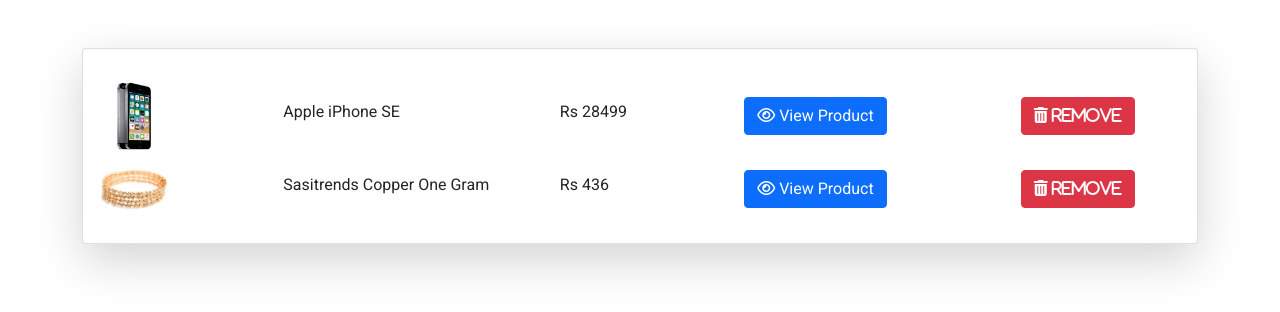
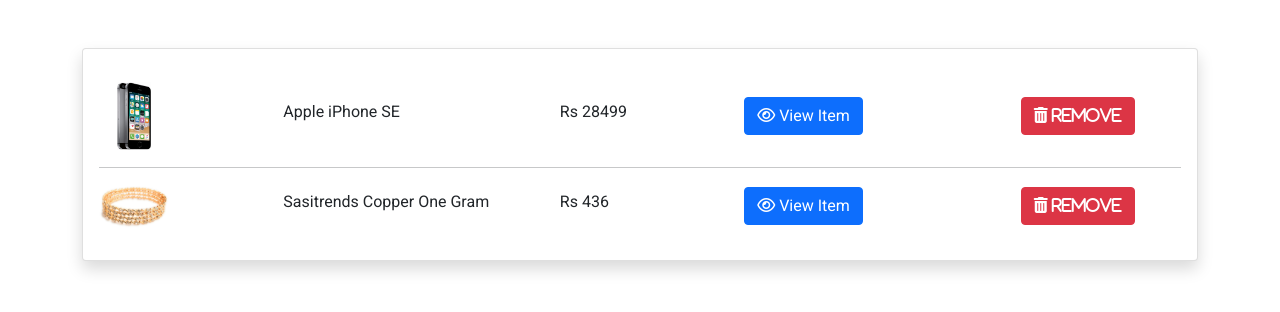
Before and after one commit to katammaniteja/Go-Cart, a Django app: page /wishlist in a window 1280 px wide. Shown: the part 56-368 px from the top of the page. Run offline with Django 3.2, Linux system fonts and the light colour scheme; a user stored in the database is signed in; data comes from the database, SQL or seed files in the repository; both versions use the stored data as it was after the commit; some libraries are stand-ins or nearby versions.

Commit message:
changes added

```diff
--- a/static/css/style.css
+++ b/static/css/style.css
@@ -17,3 +17,8 @@ a {
 .active{
   font-weight: 600;
 }
+/* @media screen and (max-width:770px){
+  .cart-prod-image{
+    display: none;
+  }
+} */
--- a/store/templates/store/wishlist.html
+++ b/store/templates/store/wishlist.html
@@ -3,31 +3,34 @@
 <div class="py-5">
     <div class="container">
         <div class="row">
-            <div class="col-md-12">
-                <div class="card shadow-lg">
+            <div class="col-12">
+                <div class="card shadow">
                     <div class="card-body" id="whislistdata">
                         {% if wishlist %}
                         {% for item in wishlist %}
                         <div class="row product_data my-3" >
-                            <div class="col-md-2 my-auto">
-                                <img src="{{item.product.product_image.url}}" class="mh-100" width="70px" alt="">
+                            <div class="col-4 col-md-2 my-auto">
+                                <img src="{{item.product.product_image.url}}" class="mh-100 cart-prod-image" width="70px" alt="">
                             </div>
-                            <div class="col-md-3 my-auto">
+                            <div class="col-5 col-md-3 my-auto">
                                 <h6>{{item.product.name}}</h6>
                             </div>
-                            <div class="col-md-2 my-auto">
+                            <div class="col-3 col-md-2 my-auto">
                                 <h6>Rs {{item.product.selling_price| stringformat:'d'}}</h6>
                             </div>
-                            <div class="col-md-3 my-auto">
+                            <div class="col-6 col-md-3 my-auto">
                                 <input type="hidden" class="prod_id" value="{{item.product_id}}">
                                 {% csrf_token %}
                                 <a href="{% url 'productView' item.product.category.slug item.product.slug %}" class="btn btn-primary">
-                                   <i class="fa fa-eye"></i> View Product</a>
+                                   <i class="fa fa-eye"></i> View Item</a>
                             </div>
-                            <div class="col-md-2 my-auto">
+                            <div class="col-6 col-md-2 my-auto">
                                 <button class="btn btn-danger delete-wishlist-item"><i class="fa fa-trash"> Remove</i></button>
                             </div>
                         </div>
+                        {% if not forloop.last %}
+                        <hr>
+                        {% endif %}
                         {% endfor %}
                         {% else %}
                         <h4 class="text-center">Your wishlist is empty</h4>
```
Also changed, not shown: store/templates/store/cart.html (+10 -6 lines), db.sqlite3.
